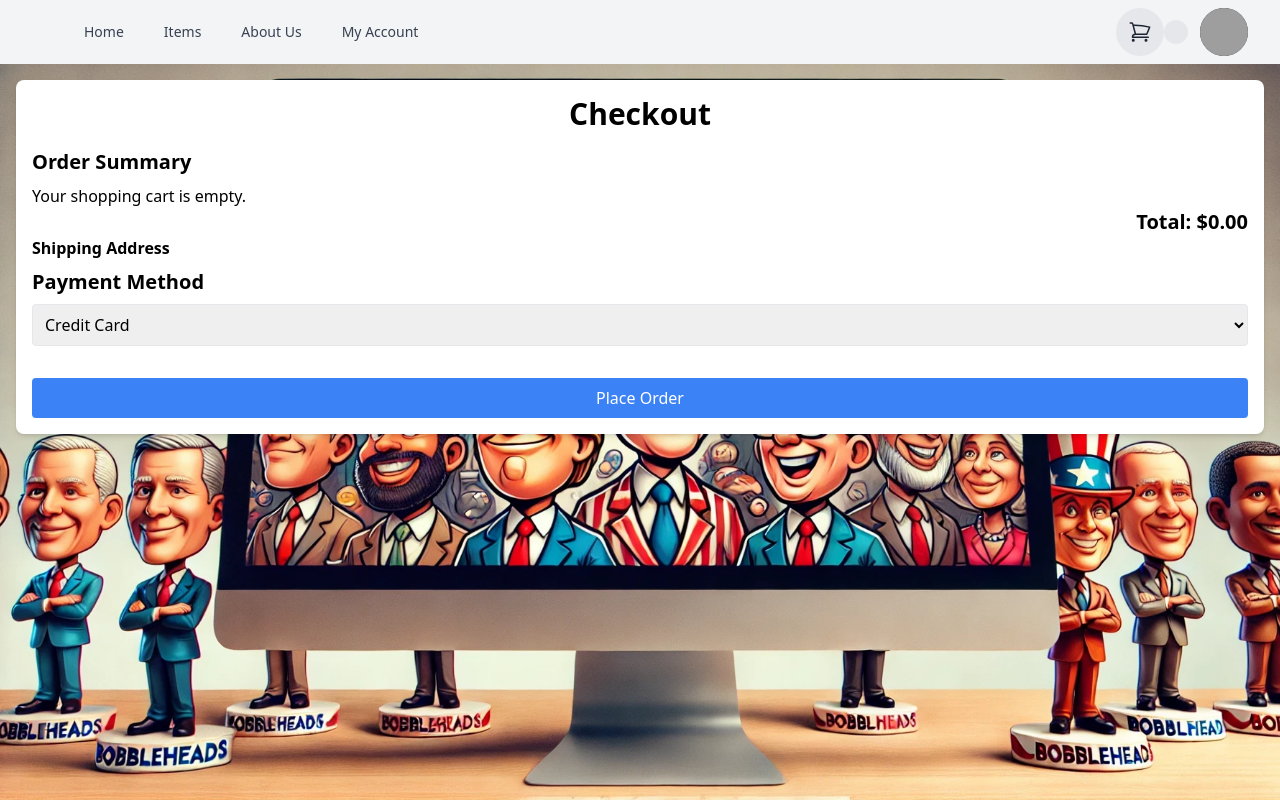
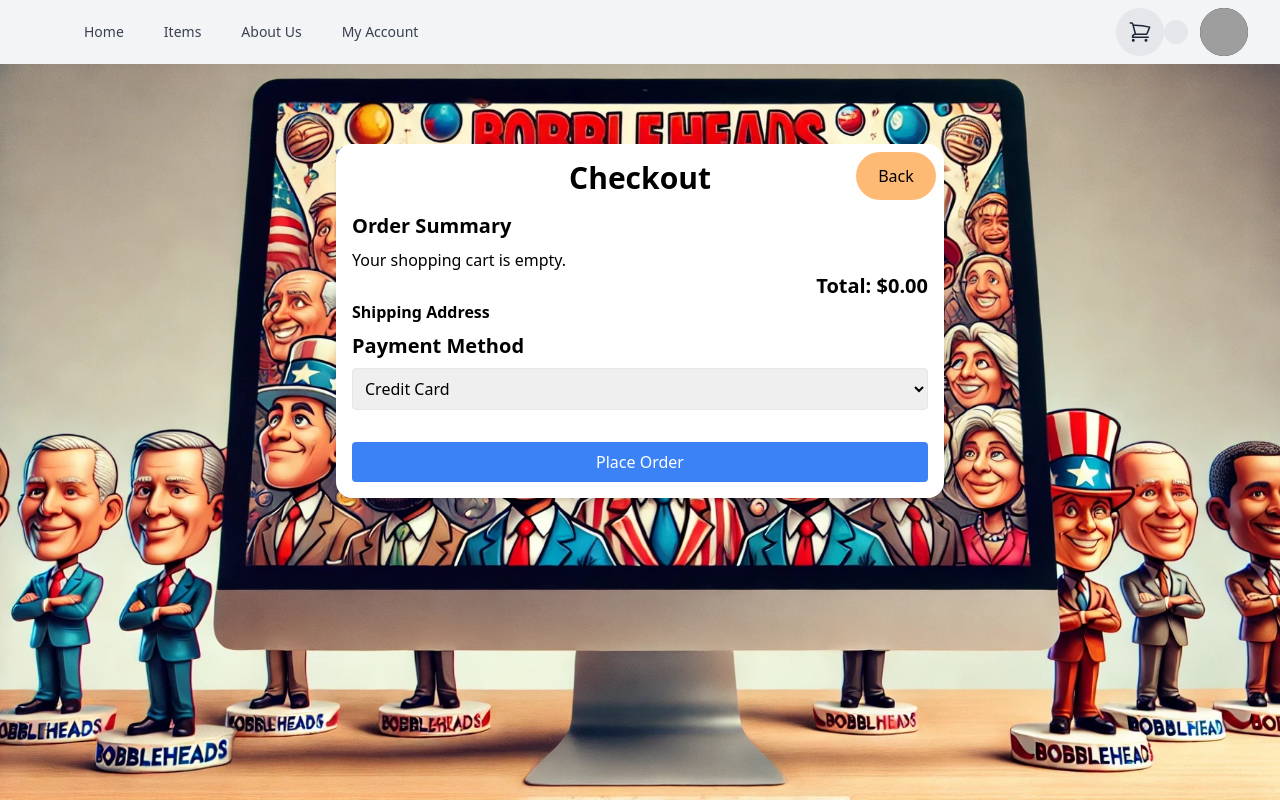
Before and after one commit to AlexGoesCode/twisted-ecommerce-app, a React (Vite) app in the folder client/: page /checkout in a window 1280 px wide. Built offline with nearby package versions, Linux system fonts and the light colour scheme; grey boxes are pictures that could not be loaded.

Commit message:
+ back button

```diff
--- a/client/src/pages/Checkout.tsx
+++ b/client/src/pages/Checkout.tsx
@@ -1,7 +1,6 @@
 import { useAuth } from '../context/AuthContext';
 import { useState, useEffect } from 'react';
 import { useShoppingCart } from '../hooks/useShoppingCart';
-import { Item } from '../types/Types';
 import { useNavigate } from 'react-router-dom';
 
 const Checkout = () => {
@@ -27,29 +26,24 @@ const Checkout = () => {
     navigate('/');
   };
 
+  const handleBack = () => {
+    navigate('/cart'); // Navigate back to the shopping cart page
+  };
+
   const totalPrice = cartItems.reduce(
     (total, item) => total + item.product.price * item.quantity,
     0
   );
 
-  //   return (
-  //     <div>
-  //       <h1>New Page</h1>
-  //       {userShoppingCart &&
-  //         userShoppingCart.map((item) => {
-  //           return (
-  //             <p>
-  //               {item.product.name} : {item.product.price}
-  //             </p>
-  //           );
-  //         })}
-  //     </div>
-  //   );
-  // };
-
   return (
-    <div className='container mx-auto p-4'>
-      <div className='bg-white shadow-md rounded-lg p-4'>
+    <div className='container mx-auto p-20 w-3/5'>
+      <div className='relative bg-white shadow-md rounded-2xl p-4'>
+        <button
+          className='absolute top-2 right-2 w-20 bg-orange-300 p-3 rounded-full'
+          onClick={handleBack}
+        >
+          Back
+        </button>
         <h1 className='text-3xl text-center font-bold mb-4'>Checkout</h1>
         <h2 className='text-xl font-semibold mb-2'>Order Summary</h2>
         {userShoppingCart ? (
```
